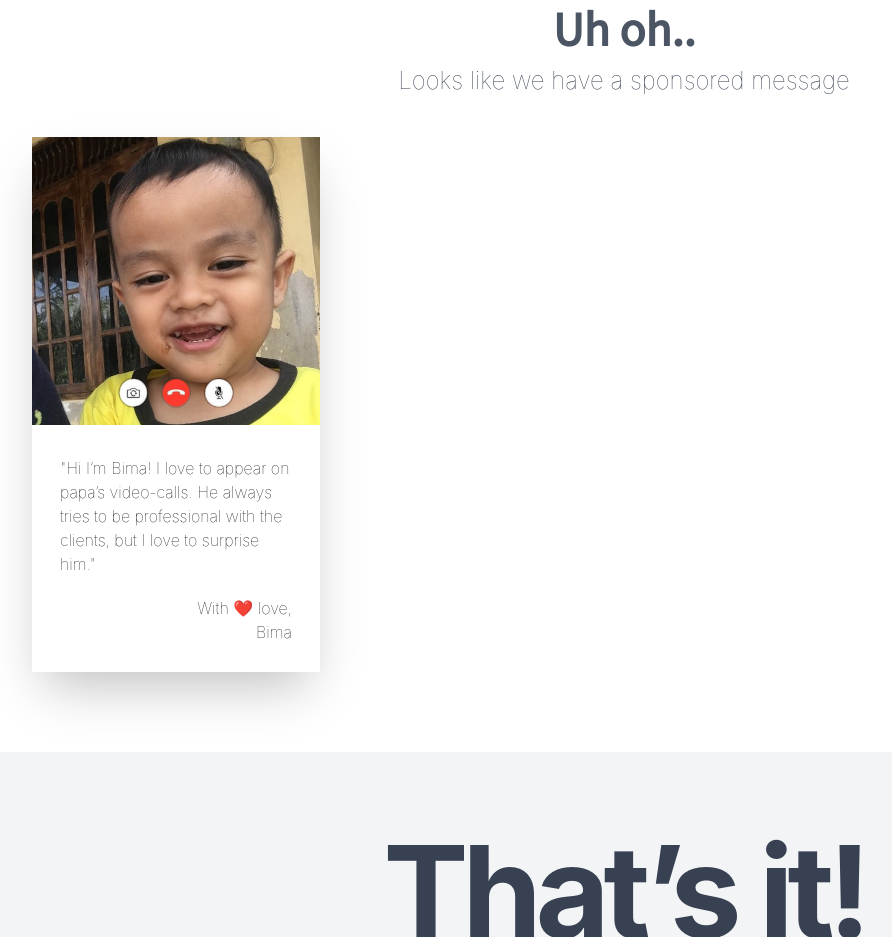
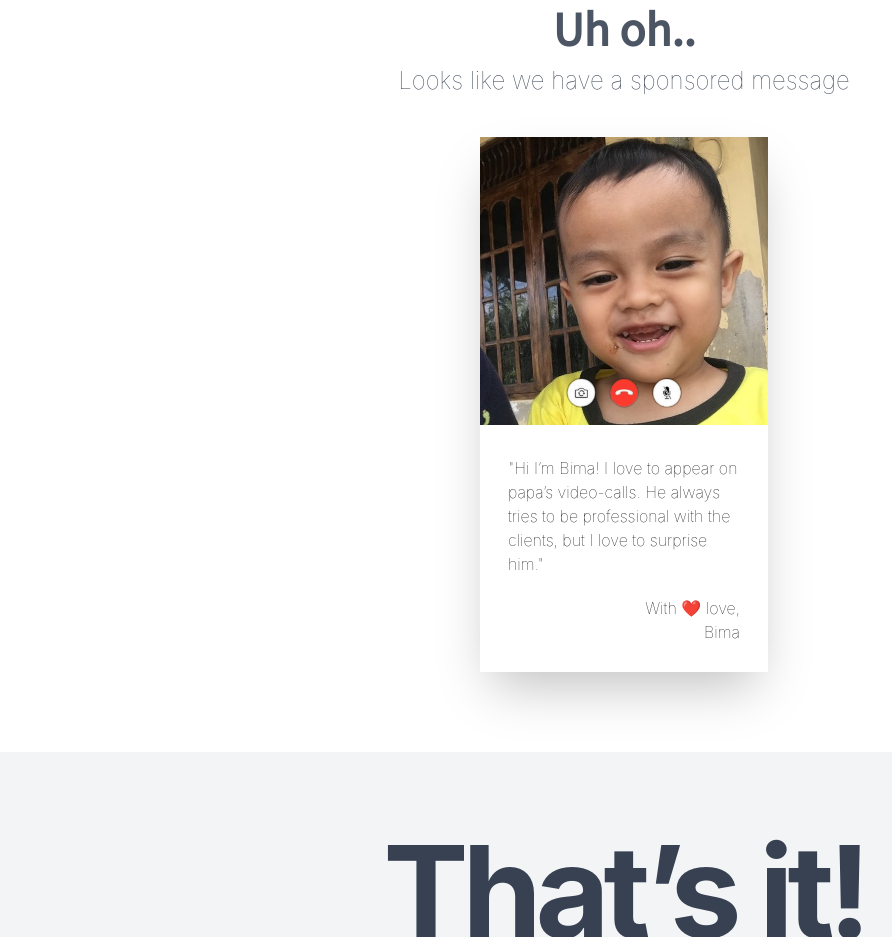
Before and after one commit to dkhd/hadna.space, a React (Create React App) app: page / in a window 1280 px wide. Shown: the part 6820-7757 px from the top of the page, without its empty margins (16-908 px from the left). Built offline with nearby package versions, Linux system fonts and the light colour scheme.

Commit message:
Ready to launch

```diff
--- a/src/components/Home/Showcase.tsx
+++ b/src/components/Home/Showcase.tsx
@@ -43,7 +43,7 @@ const Showcase = (() => {
                 <p className="text-5xl text-gray-600 font-title font-sans font-bold text-center">Uh oh..</p>
                 <p className="text-2xl text-gray-700 font-thin text-center mt-3 mb-10">Looks like we have a sponsored message</p>
             </div>
-            <div className="flex flex-col mx-auto shadow-2xl items-center bg-white ml-12 mr-12 md:w-72">
+            <div className="flex flex-col mx-auto shadow-2xl items-center bg-white w-8/12 md:w-72">
                 <div className="w-full h-full">
                     <figure className="relative w-full h-full">
                         <img className="object-cover w-full h-full" src={process.env.PUBLIC_URL + '/image/bima-square.jpg'} alt="Bima"></img>
```
